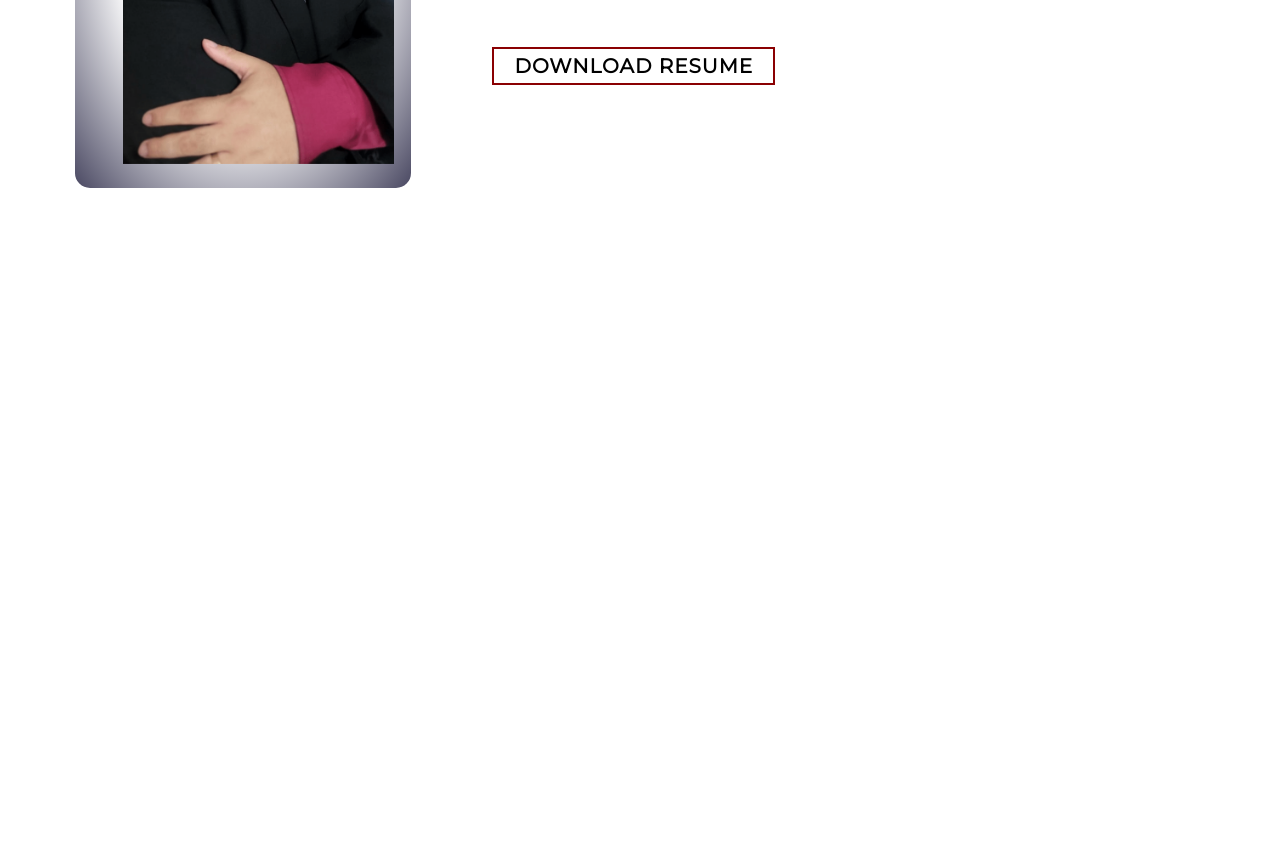
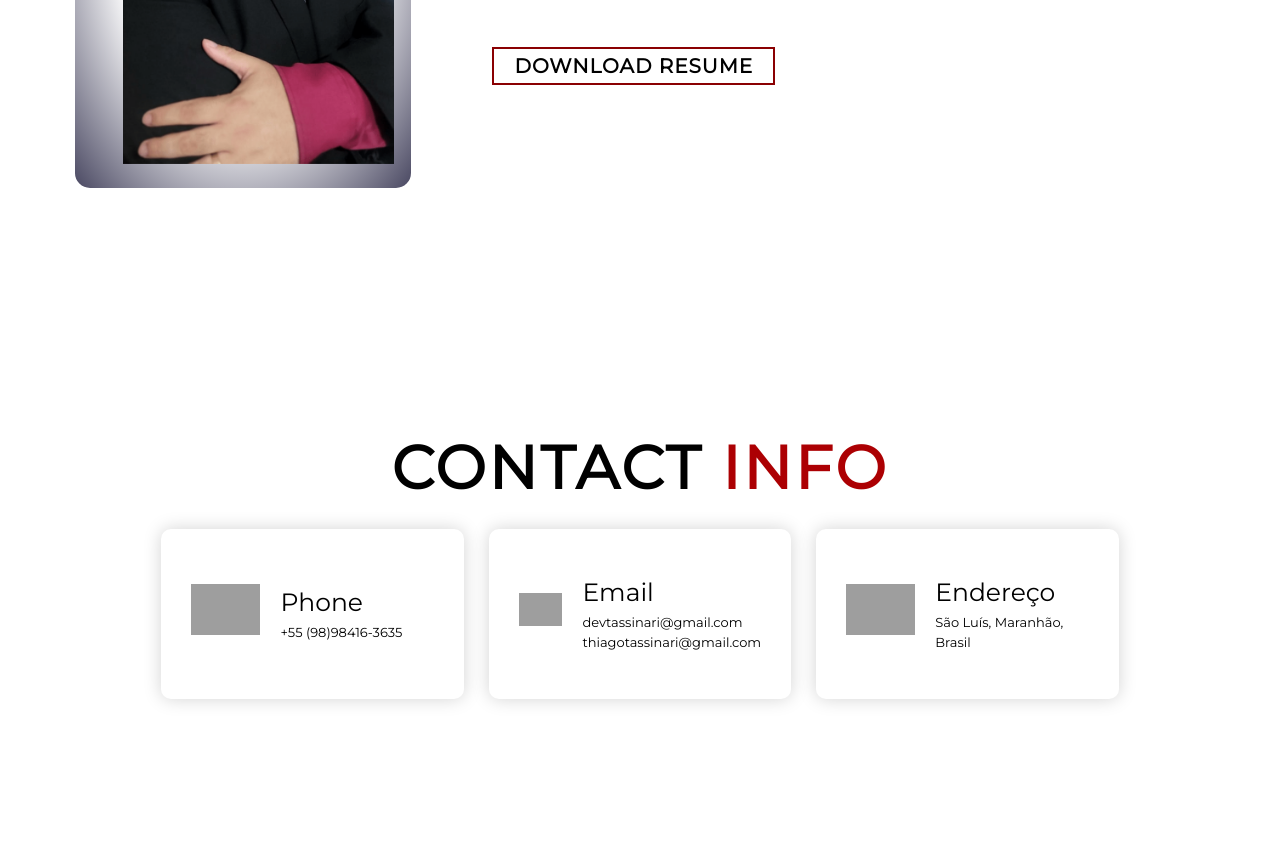
Before and after one commit to ThiagoTassinari/porfolio-profissional, a plain HTML site: page index.html in a window 1280 px wide. Shown: the part 3696-4561 px from the top of the page. Before the commit the page ends 3961 px from the top, so only its background shows below. Drawn offline with Linux system fonts and the light colour scheme; grey boxes are pictures that could not be loaded.

Commit message:
Seção Contato e Responsividade

```diff
--- /dev/null
+++ b/assets/css/contact.css
@@ -0,0 +1,50 @@
+/* contact Section */
+#contact .contact {
+	flex-direction: column;
+	max-width: 1200px;
+	margin: 0 auto;
+	width: 90%;
+}
+
+#contact .contact-items {
+	/* max-width: 400px; */
+	width: 100%;
+}
+
+#contact .contact-item {
+	width: 80%;
+	padding: 20px;
+	text-align: center;
+	border-radius: 10px;
+	padding: 30px;
+	margin: 30px;
+	display: flex;
+	justify-content: center;
+	align-items: center;
+	flex-direction: column;
+	box-shadow: 0px 0px 18px 0 #0000002c;
+	transition: 0.3s ease box-shadow;
+}
+
+#contact .contact-item:hover {
+	box-shadow: 0px 0px 5px 0 #0000002c;
+}
+
+#contact .icon {
+	width: 70px;
+	margin: 0 auto;
+	margin-bottom: 10px;
+}
+
+#contact .contact-info h1 {
+	font-size: 2.5rem;
+	font-weight: 500;
+	margin-bottom: 5px;
+}
+
+#contact .contact-info h2 {
+	font-size: 1.3rem;
+	line-height: 2rem;
+	font-weight: 500;
+}
+/*End contact Section */
--- a/assets/css/responsive.css
+++ b/assets/css/responsive.css
@@ -81,6 +81,40 @@
     text-align: left;
   }
   /* End About */
+
+  /* contact  */
+	#contact .contact {
+		flex-direction: column;
+		padding: 100px 0;
+		align-items: center;
+		justify-content: center;
+		min-width: 30vh;
+	}
+	#contact .contact-items {
+		width: 100%;
+		display: flex;
+		flex-direction: row;
+		justify-content: space-evenly;
+		margin: 0;
+	}
+	#contact .contact-item {
+		width: 30%;
+		margin: 0;
+		flex-direction: row;
+	}
+	#contact .contact-item .icon {
+		height: 100px;
+		width: 100px;
+	}
+	#contact .contact-item .icon img {
+		object-fit: contain;
+	}
+	#contact .contact-item .contact-info {
+		width: 100%;
+		text-align: left;
+		padding-left: 20px;
+	}
+	/* End contact  */
 }
 /* End Services Section */
 
--- a/index.html
+++ b/index.html
@@ -9,6 +9,7 @@
     <link rel="stylesheet" href="./assets/css/about.css" />
     <link rel="stylesheet" href="./assets/css/animation.css" />
     <link rel="stylesheet" href="./assets/css/base.css" />
+    <link rel="stylesheet" href="./assets/css/contact.css" />
     <link rel="stylesheet" href="./assets/css/header.css" />
     <link rel="stylesheet" href="./assets/css/hero.css" />
     <link rel="stylesheet" href="./assets/css/projects.css" />
@@ -235,6 +236,38 @@
         </div>
       </div>
     </section>
+
+    <section id="contact">
+        <div class="contact container">
+            <div>
+                <h1 class="section-title">Contact <span>info</span></h1>
+                <div class="contact-items">
+                    <div class="contact-item">
+                        <div class="icon"><img src="https://img.icons8.com/bubbles/100/000000/phone.png" /></div>
+                        <div class="contact-info">
+                            <h1>Phone</h1>
+                            <h2>+55 (98)98416-3635</h2>
+                        </div>
+                    </div>
+                    <div class="contact-item">
+                        <div class="icon"><img src="https://img.icons8.com/bubbles/100/000000/new-post.png" /></div>
+                        <div class="contact-info">
+                            <h1>Email</h1>
+                            <h2>devtassinari@gmail.com</h2>
+                            <h2>thiagotassinari@gmail.com</h2>
+                        </div>
+                    </div>
+                    <div class="contact-item">
+                        <div class="icon"><img src="https://img.icons8.com/bubbles/100/000000/map-marker.png" /></div>
+                        <div class="contact-info">
+                            <h1>Endereço</h1>
+                            <h2>São Luís, Maranhão, Brasil</h2>
+                        </div>
+                    </div>
+                </div>
+            </div>
+        </div>
+    </section>
     <script src="./js/app.js"></script>
   </body>
 </html>
```
